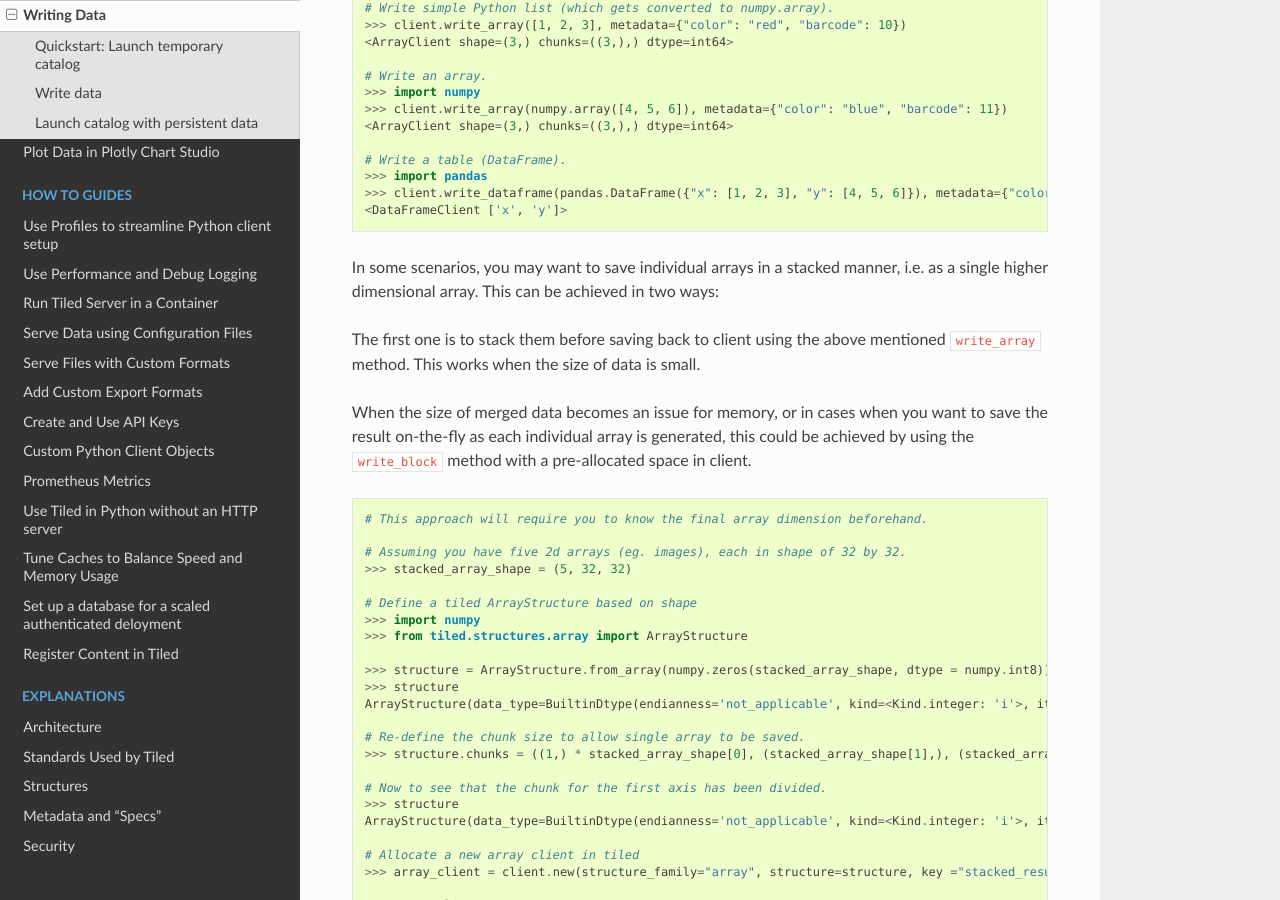
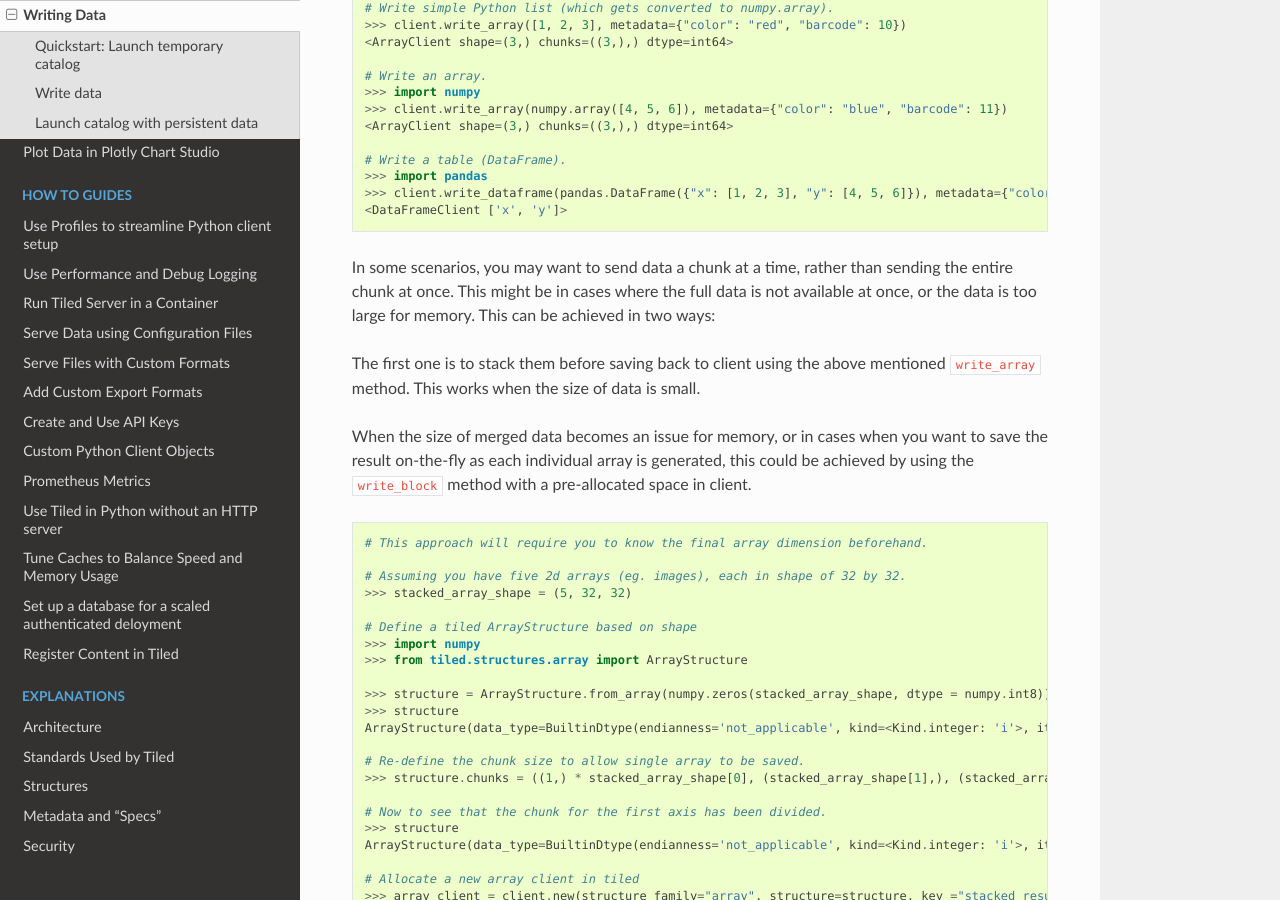
Before and after one commit to bluesky/tiled, a Sphinx documentation site: the page built from docs/source/tutorials/writing.md, in a window 1280 px wide and 900 px high, scrolled down 1111 px. Built offline with Sphinx 7.4.7 and the Read the Docs theme 2.0.0, drawn with Linux system fonts in a browser that asks for light colours; pages that are not in the unit, such as notebooks, are missing from menus; the version number could not be read and is left out.

Commit message:
modified text

````diff
--- a/docs/source/tutorials/writing.md
+++ b/docs/source/tutorials/writing.md
@@ -66,7 +66,7 @@ Write array and tabular data.
 <DataFrameClient ['x', 'y']>
 ```
 
-In some scenarios, you may want to save individual arrays in a stacked manner, i.e. as a single higher dimensional array. This can be achieved in two ways:
+In some scenarios, you may want to send data a chunk at a time, rather than sending the entire chunk at once. This might be in cases where the full data is not available at once, or the data is too large for memory. This can be achieved in two ways:
 
 The first one is to stack them before saving back to client using the above mentioned `write_array` method. This works when the size of data is small.
 
````
